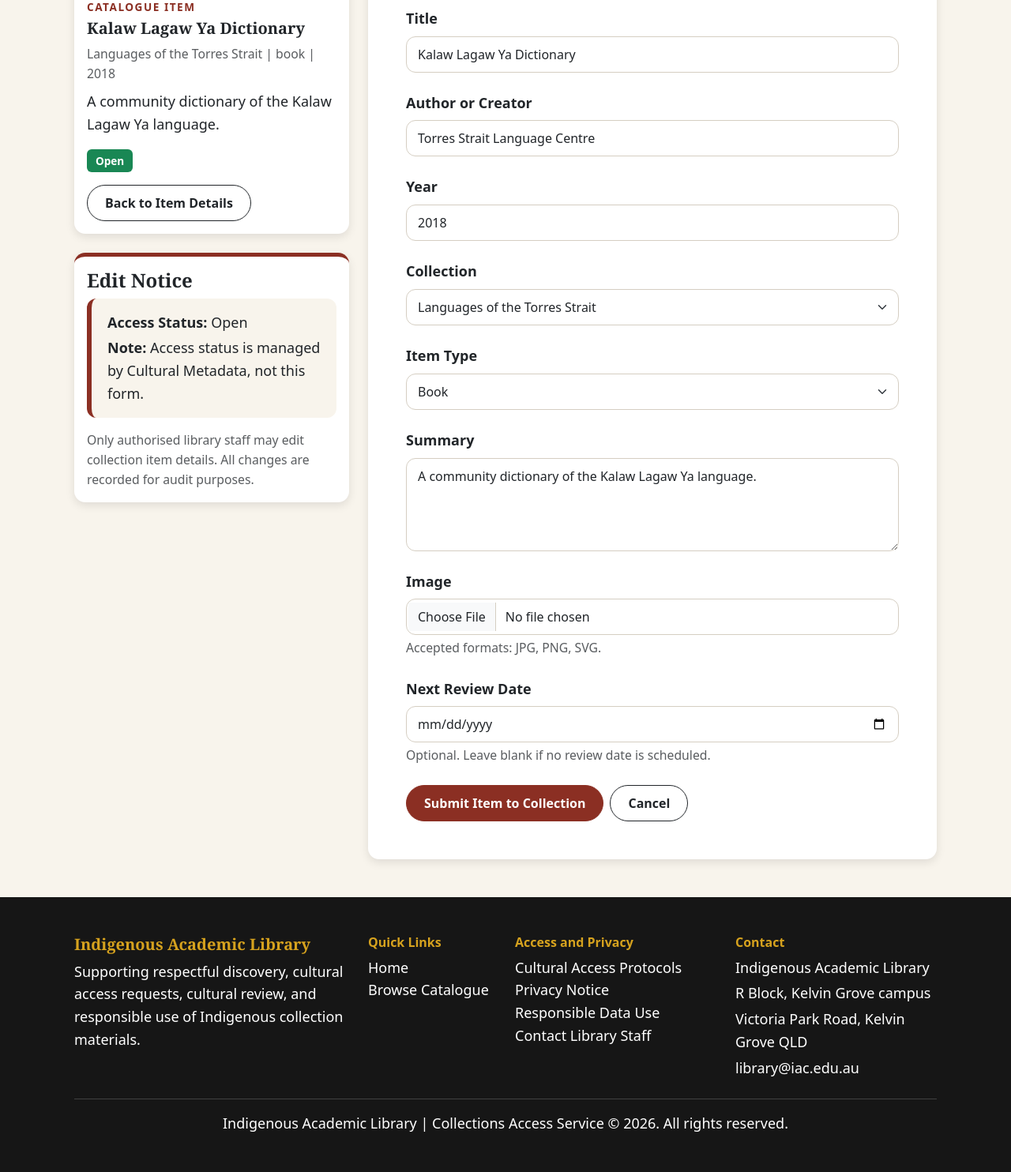
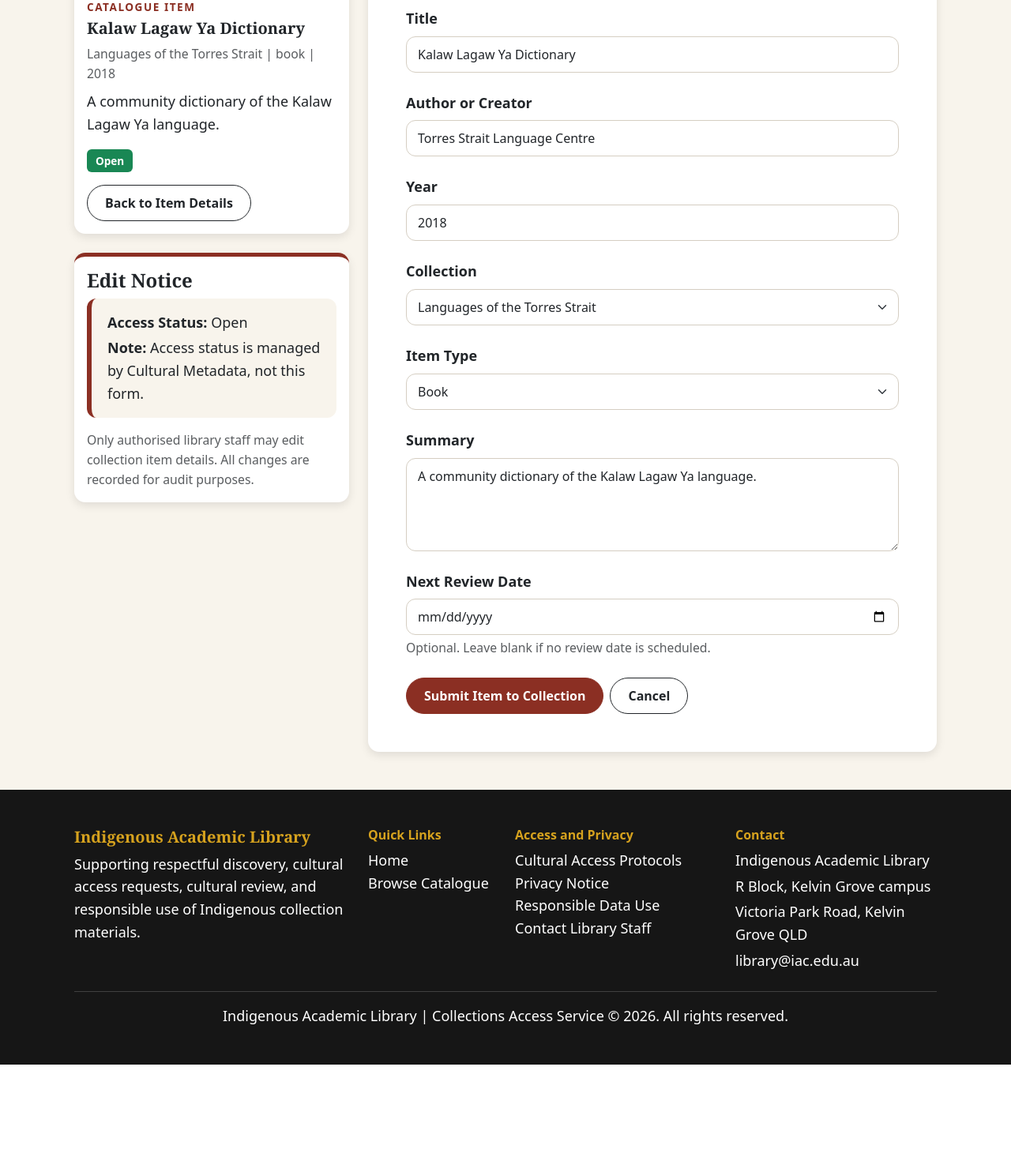
Before and after one commit to carriegale2710/indigenous-library, a Flask app: page /items/1/edit in a window 1280 px wide. Shown: the part 734-2218 px from the top of the page at 79% size. After the commit the page ends 2082 px from the top, so only its background shows below. Run offline with Flask 3, Linux system fonts and the light colour scheme; the visitor is signed in with stand-in values (Sample User, id 1); data comes from the database, SQL or seed files in the repository; some libraries are stand-ins or nearby versions.

Commit message:
comment out thumbnail field from item detail update form due to bug

```diff
--- a/project/templates/collection-item-form.html
+++ b/project/templates/collection-item-form.html
@@ -178,7 +178,8 @@
               </div>
 
               <!-- Thumbnail -->
-              <div class="mb-4">
+               <!-- Commented out because this will remove the thumbnail already if user leave this blank -->
+              <!-- <div class="mb-4">
                 {{ form.thumbnailPath.label(class="form-label fw-semibold") }}
                 {{ form.thumbnailPath(class="form-control") }}
                 {% if form.thumbnailPath.errors %}
@@ -188,7 +189,7 @@
                 {% else %}
                 <div class="form-text">Accepted formats: JPG, PNG, SVG.</div>
                 {% endif %}
-              </div>
+              </div> -->
 
               <!-- Next Review Date -->
               <div class="mb-4">
```
